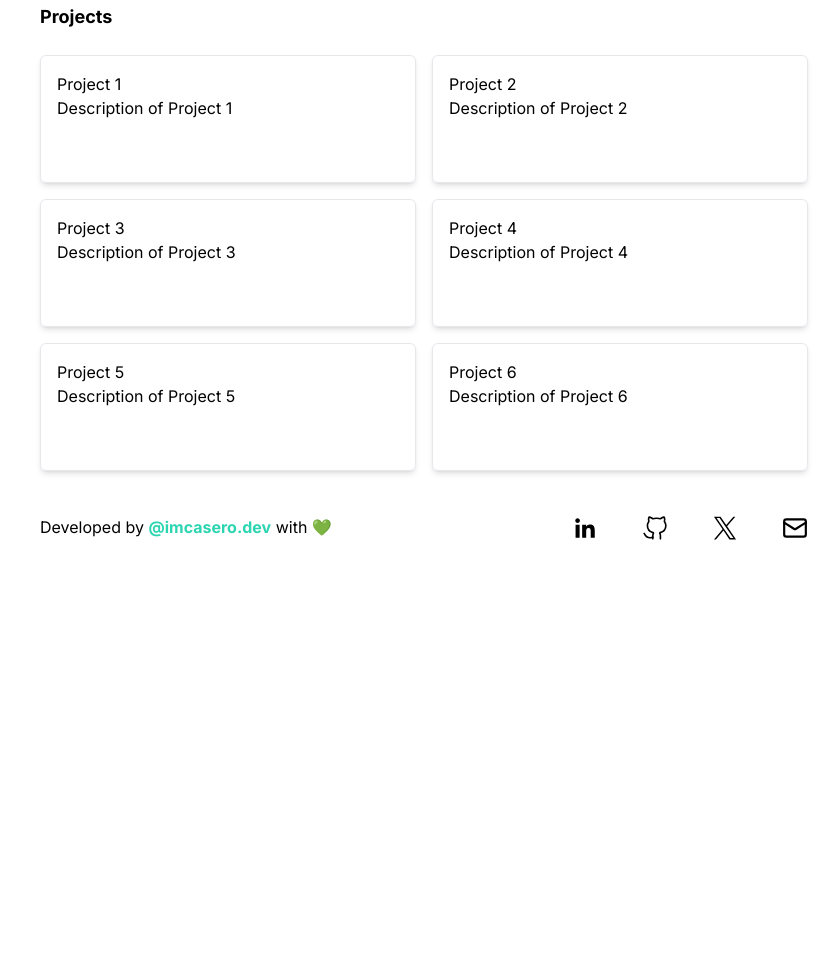
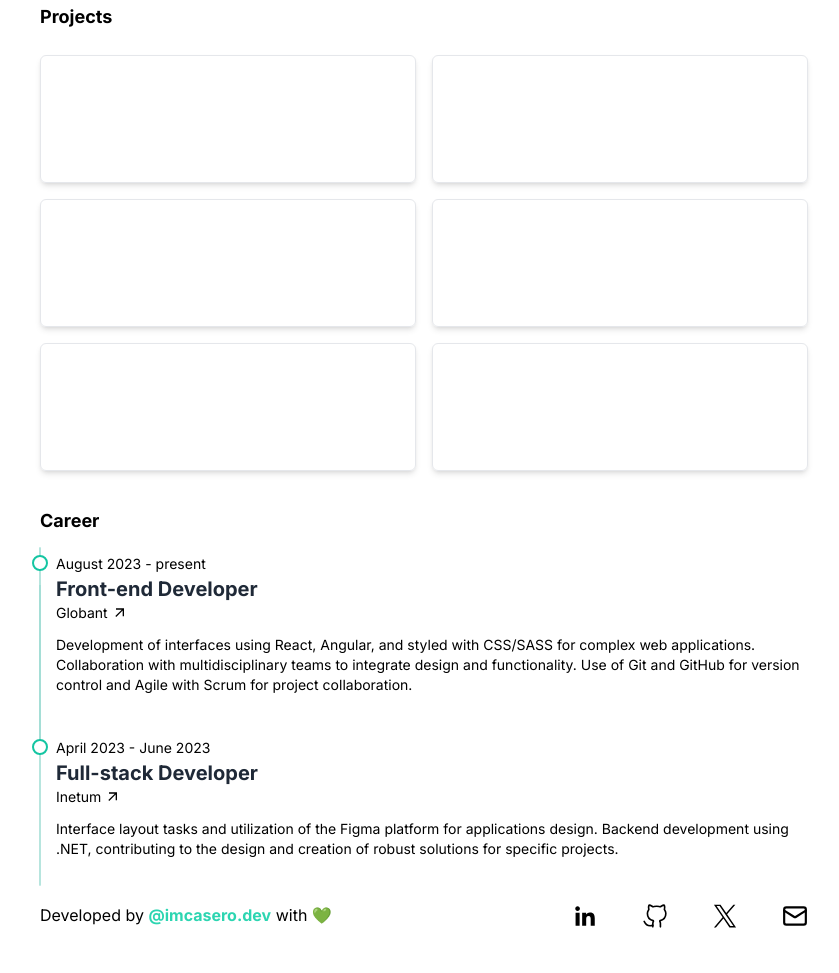
Before and after one commit to imcasero/my-website, an Astro site: page / in a window 1280 px wide. Shown: the part 651-1624 px from the top of the page, without its empty margins (216-1055 px from the left). Before the commit the page ends 1236 px from the top, so only its background shows below. Built offline with nearby package versions, Linux system fonts and the light colour scheme; Astro itself is replaced by a stand-in of ours.

Commit message:
feat: add Career section

```diff
--- /dev/null
+++ b/src/components/Career.astro
@@ -0,0 +1,47 @@
+---
+import Step from "./ui/Step.astro";
+
+const careers = [
+  {
+    job: "Front-end Developer",
+    startDate: "August 2023",
+    endDate: "present",
+    company: "Globant",
+    website: "https://www.globant.com/",
+    description:
+      "Development of interfaces using React, Angular, and styled with CSS/SASS for complex web applications. Collaboration with multidisciplinary teams to integrate design and functionality. Use of Git and GitHub for version control and Agile with Scrum for project collaboration.",
+  },
+  {
+    job: "Full-stack Developer",
+    startDate: "April 2023",
+    endDate: "June 2023",
+    company: "Inetum",
+    website: "https://www.inetum.com/",
+    description:
+      "Interface layout tasks and utilization of the Figma platform for applications design. Backend development using .NET, contributing to the design and creation of robust solutions for specific projects.",
+  },
+];
+---
+
+<section>
+  <h2 class="font-semibold text-lg mb-4">Career</h2>
+  <article class="flex flex-col gap-10 relative">
+    {
+      careers.map((career, index) => (
+        <div class="flex items-start relative">
+          <div class="flex flex-col items-center mr-4 relative">
+            <div class="rounded-full h-4 w-4 border-teal-500 border-2 bg-white z-10 absolute top-1" />
+            <hr
+              class={`bg-teal-500 absolute bottom-0  transform rotate-90 ${
+                index === 0 ? "top-24 w-[200px]" : "top-0 w-[300px]"
+              }`}
+            />
+          </div>
+          <div class="flex-1">
+            <Step {...career} />
+          </div>
+        </div>
+      ))
+    }
+  </article>
+</section>
--- a/src/components/Projects.astro
+++ b/src/components/Projects.astro
@@ -13,9 +13,9 @@ const projects = [
 
 <section>
   <h2 class="font-semibold text-lg mb-6">Projects</h2>
-  <div class="grid grid-cols-1 md:grid-cols-2 gap-4">
+  <div class="grid grid-cols-1 md:grid-cols-2 gap-4 mb-9">
     {projects.map(project => (
-      <Card title={project.title} description={project.description} />
+      <Card {...projects} />
     ))}
   </div>
 </section>
--- /dev/null
+++ b/src/components/icons/Arrow.tsx
@@ -0,0 +1,15 @@
+import type { SVGProps } from "react";
+
+export function ArrowIcon(props: SVGProps<SVGSVGElement>) {
+  return (
+    <svg
+      xmlns="http://www.w3.org/2000/svg"
+      width="1rem"
+      height="1rem"
+      viewBox="0 0 24 24"
+      {...props}
+    >
+      <path fill="currentColor" d="M6.4 18L5 16.6L14.6 7H6V5h12v12h-2V8.4z" />
+    </svg>
+  );
+}
--- /dev/null
+++ b/src/components/ui/Step.astro
@@ -0,0 +1,18 @@
+---
+import { ArrowIcon } from "@components/icons/Arrow";
+
+const { job, startDate, endDate, company, website, description } = Astro.props;
+---
+
+<div class="w-full mx-auto flex flex-col gap-3">
+  <div>
+    <span class="font-medium text-sm">
+      {startDate} - {endDate}
+    </span>
+    <h3 class="text-xl font-semibold text-gray-800">{job}</h3>
+    <a href={website} target="_blank" class=" flex items-center gap-1 text-sm font-medium hover:text-teal-500">
+      {company} <ArrowIcon />
+    </a>
+  </div>
+    <p class="text-sm">{description}</p>
+</div>
--- a/src/pages/index.astro
+++ b/src/pages/index.astro
@@ -1,4 +1,5 @@
 ---
+import Career from "@components/Career.astro";
 import Home from "@components/Home.astro";
 import Projects from "@components/Projects.astro";
 import Layout from "@layouts/Layout.astro";
@@ -9,4 +10,5 @@ import Layout from "@layouts/Layout.astro";
 <Layout title="imcasero.dev">
   <Home />
   <Projects/>
+  <Career/>
 </Layout>
```
